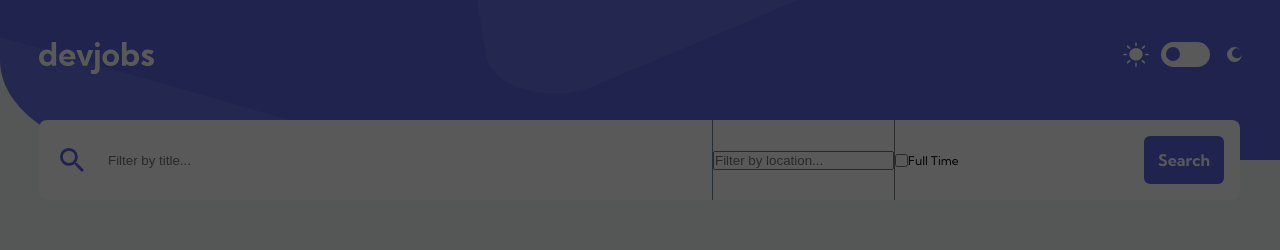
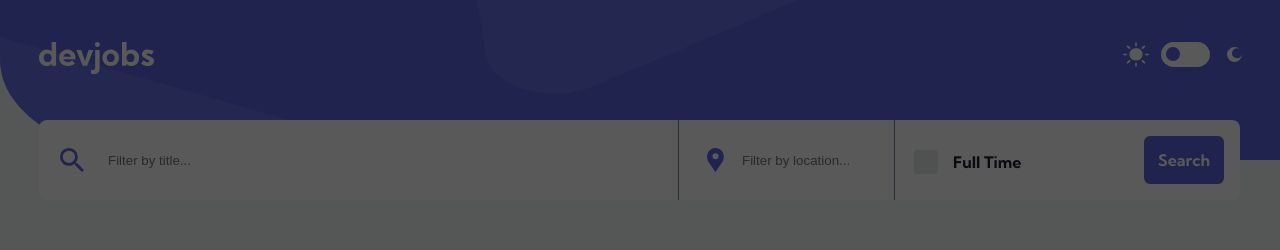
Before and after one commit to pierrolabo/githubjobs-api, a React (Create React App) app: page / in a window 1280 px wide. Shown: the top 250 px of the page. Built offline with nearby package versions, Linux system fonts and the light colour scheme.

Commit message:
refactor for using parentName prop

```diff
--- a/src/components/Filter/Filter.js
+++ b/src/components/Filter/Filter.js
@@ -15,12 +15,12 @@ const Filter = () => {
                     </div>
                     <input type="text" className="filter__searchField--input" placeholder="Filter by title..."/>
                 </div>
-            <InputLocation type={"MOBILE"} />
+            <InputLocation type={"MOBILE"} parentName={"filter"}/>
             <div className="filter__searchOptions">
                 <div className="filter__searchOptions__filter hide-on-tablet">
                     <div onClick={toggleModal} className="filter__searchOptions__filter--logo hide-on-tablet"/>
                 </div>
-               <InputTimeOption type={"MOBILE"} placeholder={"Full Time"}/>
+               <InputTimeOption type={"MOBILE"} placeholder={"Full Time"} parentName={"filter"}/>
                 <div className="filter__searchOptions__searchButton">
                     <div className="filter__searchOptions__searchButton--logo hide-on-tablet"></div>
                     <p className="filter__searchOptions__searchButton--text hide-on-mobile">Search</p>
--- a/src/components/Filter/Filter.scss
+++ b/src/components/Filter/Filter.scss
@@ -71,7 +71,7 @@
             }
         }
     }
-    &__searchOptions__filterByLocation {
+    &__inputLocation {
         display: flex;
         align-items: center;
         max-width: 14%;
@@ -101,36 +101,7 @@
 
         }
     }
-    &__searchOptions {
-        display: flex;
-        align-items: center;
-        justify-content: space-between;
-        height: 80px;
-        @media(min-width: $breakpoint-tablet) {
-            //flex-basis: 433px;
-            flex-basis: 330px;
-            border-left: 1px solid $color-dark-grey;
-
-        }
-        @media(min-width: $breakpoint-desktop) {
-        flex-basis: 370px;
-
-        }
-        &__filter {
-        &--logo {
-            width: 20px;
-            height: 20px;
-            -webkit-mask: url(../../assets/mobile/icon-filter.svg) no-repeat center;
-            mask: url(../../assets/mobile/icon-filter.svg) no-repeat center;
-            background-color: $color-dark-grey;
-            margin-right: 23px;
-            body.dark-mode &{
-                background-color: #fff;
-            }
-
-        }
-    }
-        &__timeOption {
+    &__inputTimeOption {
         display: flex;
         align-items: center;
         margin-top: 4px;
@@ -184,6 +155,36 @@
             }
         }
     }
+    &__searchOptions {
+        display: flex;
+        align-items: center;
+        justify-content: space-between;
+        height: 80px;
+        @media(min-width: $breakpoint-tablet) {
+            //flex-basis: 433px;
+            flex-basis: 330px;
+            border-left: 1px solid $color-dark-grey;
+
+        }
+        @media(min-width: $breakpoint-desktop) {
+        flex-basis: 370px;
+
+        }
+        &__filter {
+        &--logo {
+            width: 20px;
+            height: 20px;
+            -webkit-mask: url(../../assets/mobile/icon-filter.svg) no-repeat center;
+            mask: url(../../assets/mobile/icon-filter.svg) no-repeat center;
+            background-color: $color-dark-grey;
+            margin-right: 23px;
+            body.dark-mode &{
+                background-color: #fff;
+            }
+
+        }
+    }
+
         &__searchButton {
             display: flex;
             justify-content: center;
```
Lines whose indentation alone changed are shown as unchanged.
